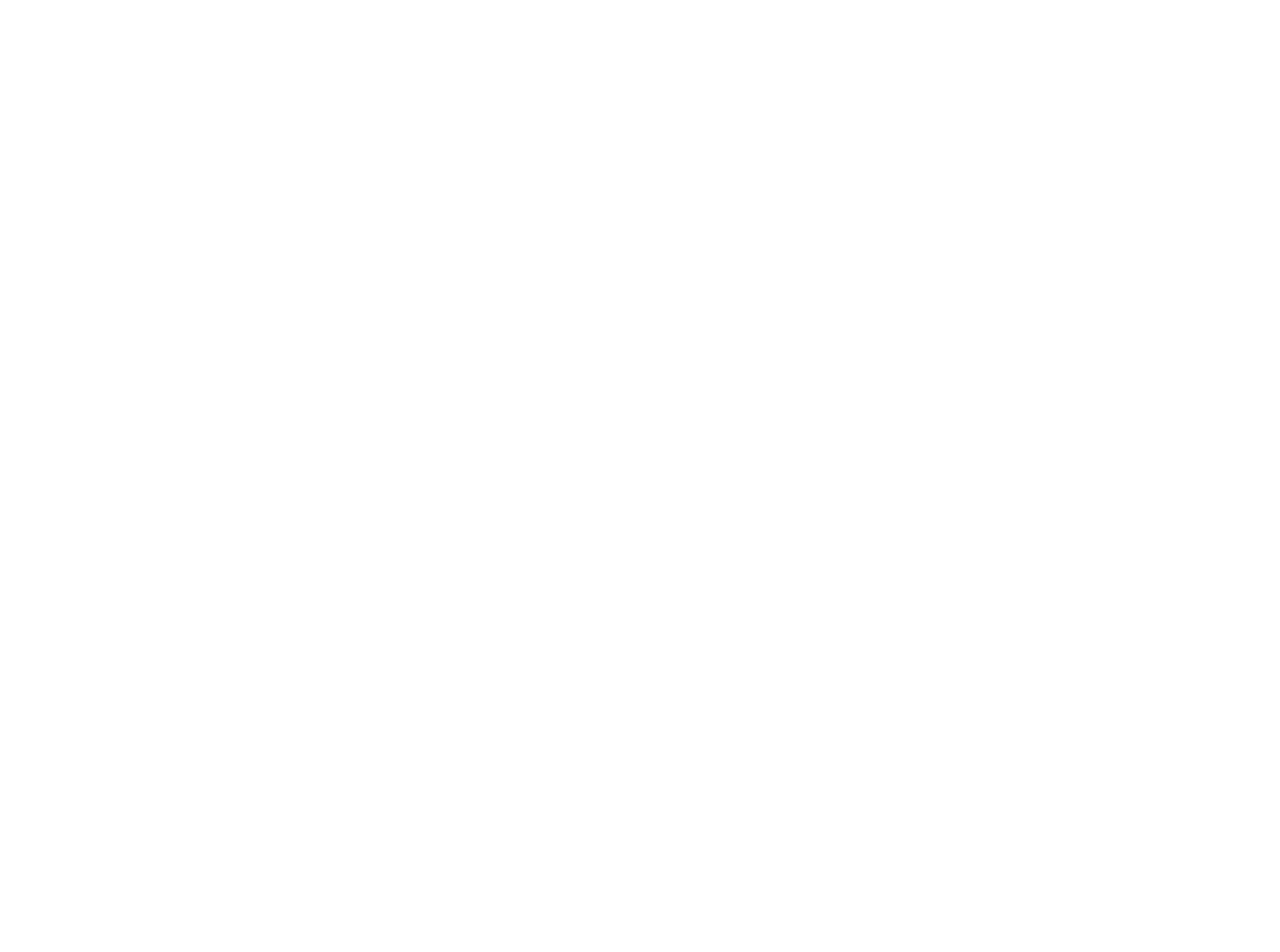
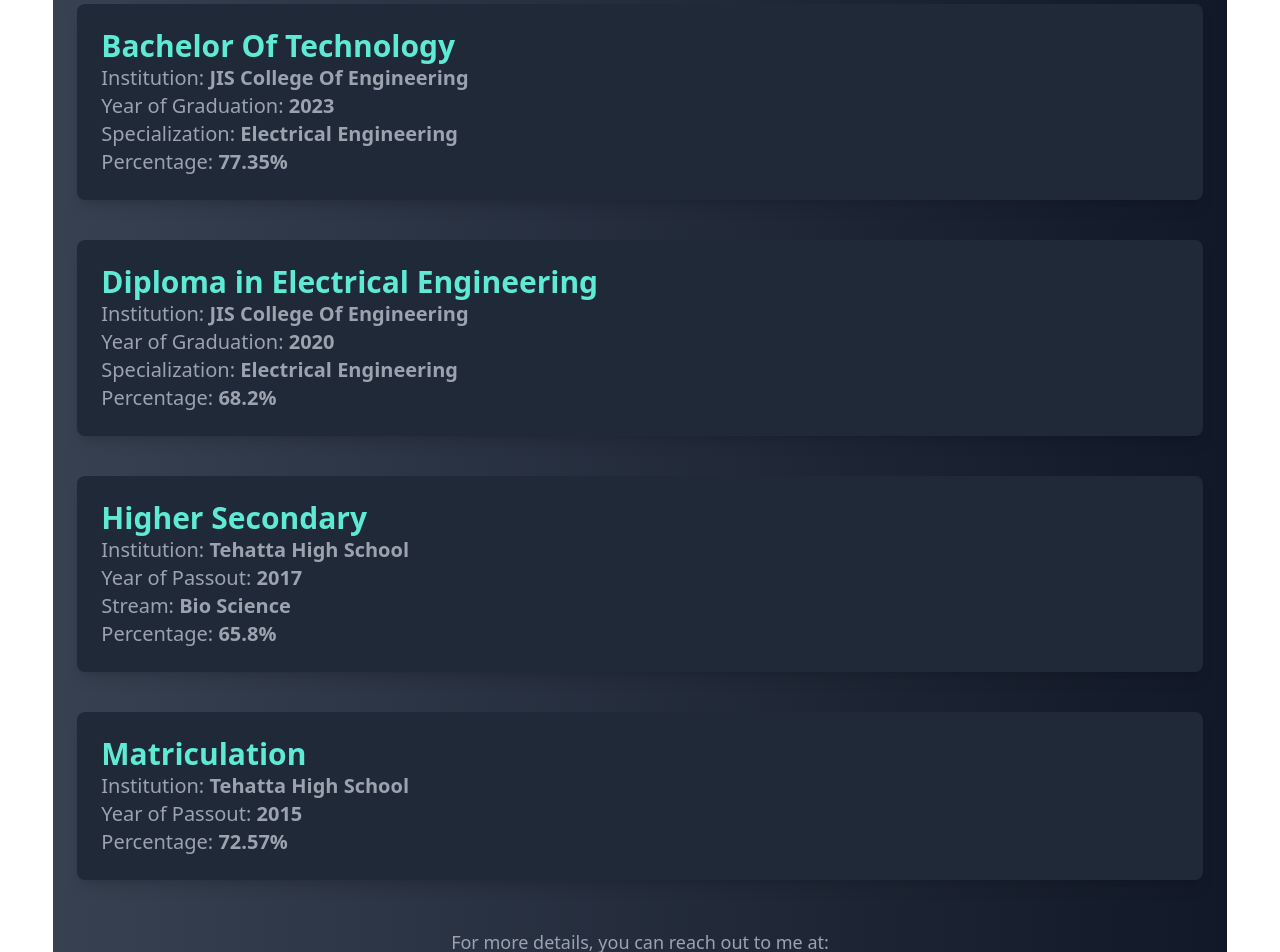
Before and after one commit to Bikram1Biswas2/Portfolio, a React (Vite) app: page / in a window 1280 px wide. Shown: the part 2780-3732 px from the top of the page. Before the commit the page ends 2632 px from the top, so only its background shows below. Built offline with nearby package versions, Linux system fonts and the light colour scheme.

Commit message:
My education section done

```diff
--- /dev/null
+++ b/src/Components/Home/Education/Education.jsx
@@ -0,0 +1,56 @@
+const Education = () => {
+    return (
+        <div className="w-full min-h-screen bg-gradient-to-r from-gray-700 to-gray-900 text-white py-16">
+            <div className="container mx-auto px-6">
+                <h2 className="text-4xl font-bold text-center text-teal-400 mb-12">My Education</h2>
+
+                {/* Education Timeline */}
+                <div className="space-y-10">
+                    {/* Bachelor Of Technology */}
+                    <div className="bg-gray-800 p-6 rounded-lg shadow-lg">
+                        <h3 className="text-3xl font-semibold text-teal-300">Bachelor Of Technology</h3>
+                        <p className="text-xl text-gray-400">Institution: <span className="font-bold">JIS College Of Engineering</span></p>
+                        <p className="text-xl text-gray-400">Year of Graduation: <span className="font-bold">2023</span></p>
+                        <p className="text-xl text-gray-400">Specialization: <span className="font-bold">Electrical Engineering</span></p>
+                        <p className="text-xl text-gray-400">Percentage: <span className="font-bold">77.35%</span></p>
+                    </div>
+
+                    {/* Diploma in Electrical Engineering */}
+                    <div className="bg-gray-800 p-6 rounded-lg shadow-lg">
+                        <h3 className="text-3xl font-semibold text-teal-300">Diploma in Electrical Engineering</h3>
+                        <p className="text-xl text-gray-400">Institution: <span className="font-bold">JIS College Of Engineering</span></p>
+                        <p className="text-xl text-gray-400">Year of Graduation: <span className="font-bold">2020</span></p>
+                        <p className="text-xl text-gray-400">Specialization: <span className="font-bold">Electrical Engineering</span></p>
+                        <p className="text-xl text-gray-400">Percentage: <span className="font-bold">68.2%</span></p>
+                    </div>
+
+                    {/* Higher Secondary */}
+                    <div className="bg-gray-800 p-6 rounded-lg shadow-lg">
+                        <h3 className="text-3xl font-semibold text-teal-300">Higher Secondary</h3>
+                        <p className="text-xl text-gray-400">Institution: <span className="font-bold">Tehatta High School</span></p>
+                        <p className="text-xl text-gray-400">Year of Passout: <span className="font-bold">2017</span></p>
+                        <p className="text-xl text-gray-400">Stream: <span className="font-bold">Bio Science</span></p>
+                        <p className="text-xl text-gray-400">Percentage: <span className="font-bold">65.8%</span></p>
+                    </div>
+
+                    {/* Matriculation */}
+                    <div className="bg-gray-800 p-6 rounded-lg shadow-lg">
+                        <h3 className="text-3xl font-semibold text-teal-300">Matriculation</h3>
+                        <p className="text-xl text-gray-400">Institution: <span className="font-bold">Tehatta High School</span></p>
+                        <p className="text-xl text-gray-400">Year of Passout: <span className="font-bold">2015</span></p>
+                        <p className="text-xl text-gray-400">Percentage: <span className="font-bold">72.57%</span></p>
+                    </div>
+                </div>
+
+                {/* Contact Information */}
+                <div className="mt-12 text-center">
+                    <p className="text-lg text-gray-400">For more details, you can reach out to me at:</p>
+                    <p className="text-xl text-teal-400 mt-2">bikrambiswas912@gmail.com</p>
+                    <p className="text-xl text-teal-400 mt-2">Phone: 8370988289</p>
+                </div>
+            </div>
+        </div>
+    );
+};
+
+export default Education;
--- a/src/Components/Home/Home.jsx
+++ b/src/Components/Home/Home.jsx
@@ -1,5 +1,6 @@
 import AboutMe from "./AboutMe/AboutMe";
 import Designation from "./Designation/Designation";
+import Education from "./Education/Education";
 import MySkills from "./MySkills/MySkills";
 import Navbar from "./Navbar/Navbar";
 
@@ -11,6 +12,7 @@
             <Designation></Designation>
             <AboutMe></AboutMe>
             <MySkills></MySkills>
+            <Education></Education>
         </div>
     );
 };
```
